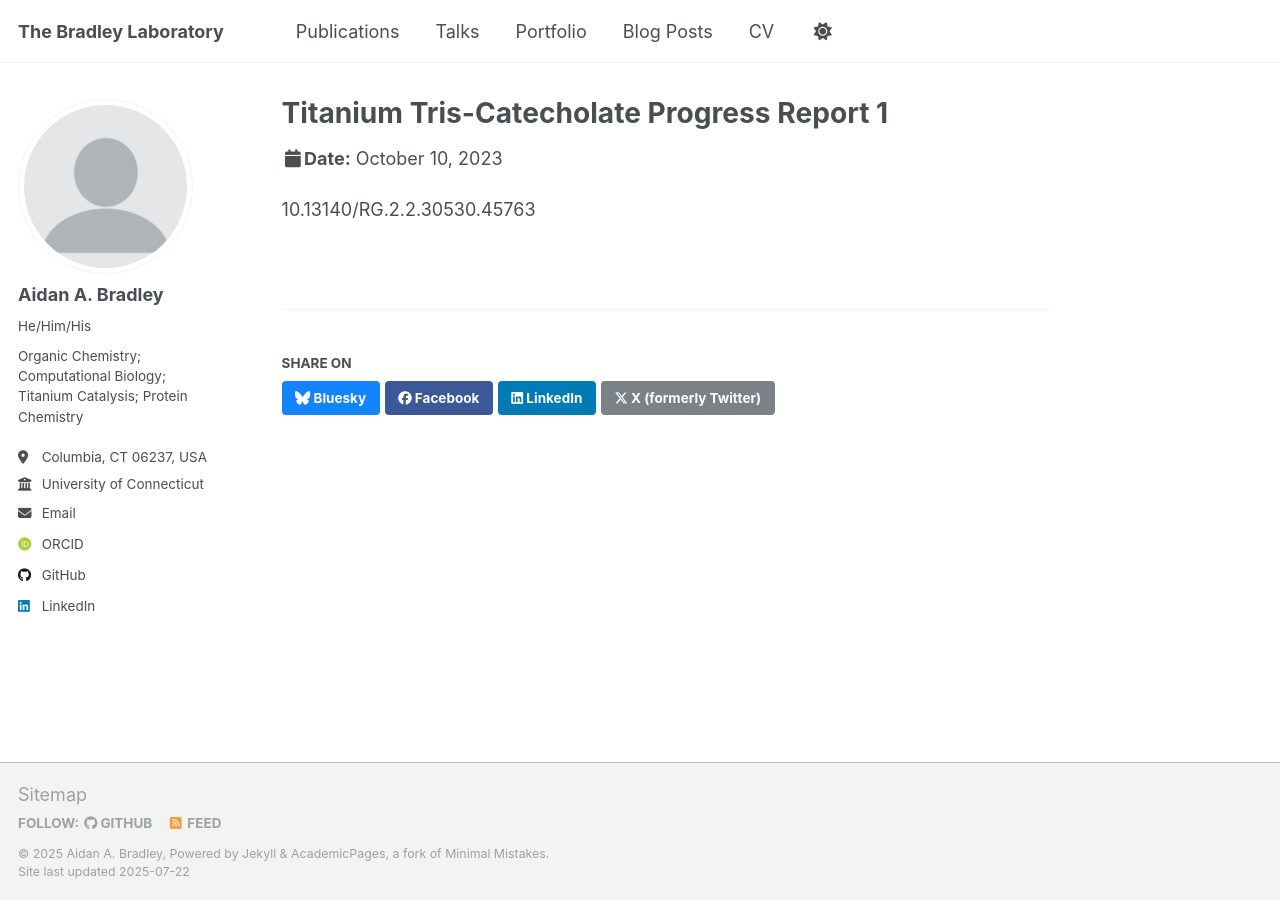
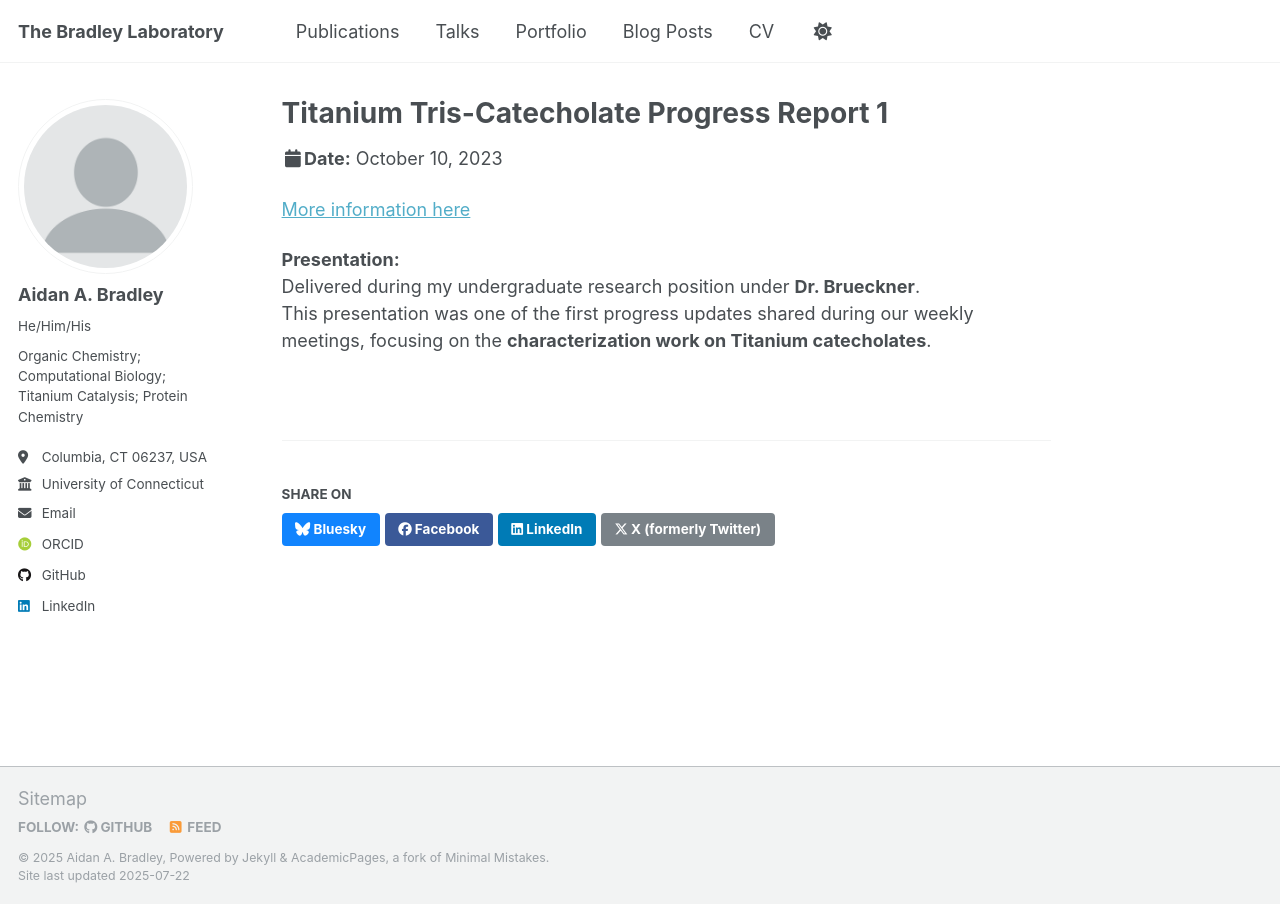
Before and after one commit to aab18011/aab18011.github.io, a Jekyll site: the page built from _talks/2012-03-01-talk-1.md, in a window 1280 px wide. Built offline with Jekyll 4.4.1, drawn with Linux system fonts in a browser that asks for light colours; some web fonts are replaced; a script that is not in the unit is left out.

Commit message:
Update 2012-03-01-talk-1.md

```diff
--- a/_talks/2012-03-01-talk-1.md
+++ b/_talks/2012-03-01-talk-1.md
@@ -7,5 +7,8 @@ venue: "University of Connecticut, Department of Chemistry"
 date: 2023-10-10
 location: "Chemistry Bldg, 55 N Eagleville Rd, Storrs, CT 06269"
 ---
+[More information here](http://dx.doi.org/10.13140/RG.2.2.30530.45763)
 
-10.13140/RG.2.2.30530.45763
+**Presentation:**
+Delivered during my undergraduate research position under **Dr. Brueckner**.
+This presentation was one of the first progress updates shared during our weekly meetings, focusing on the **characterization work on Titanium catecholates**.
```
